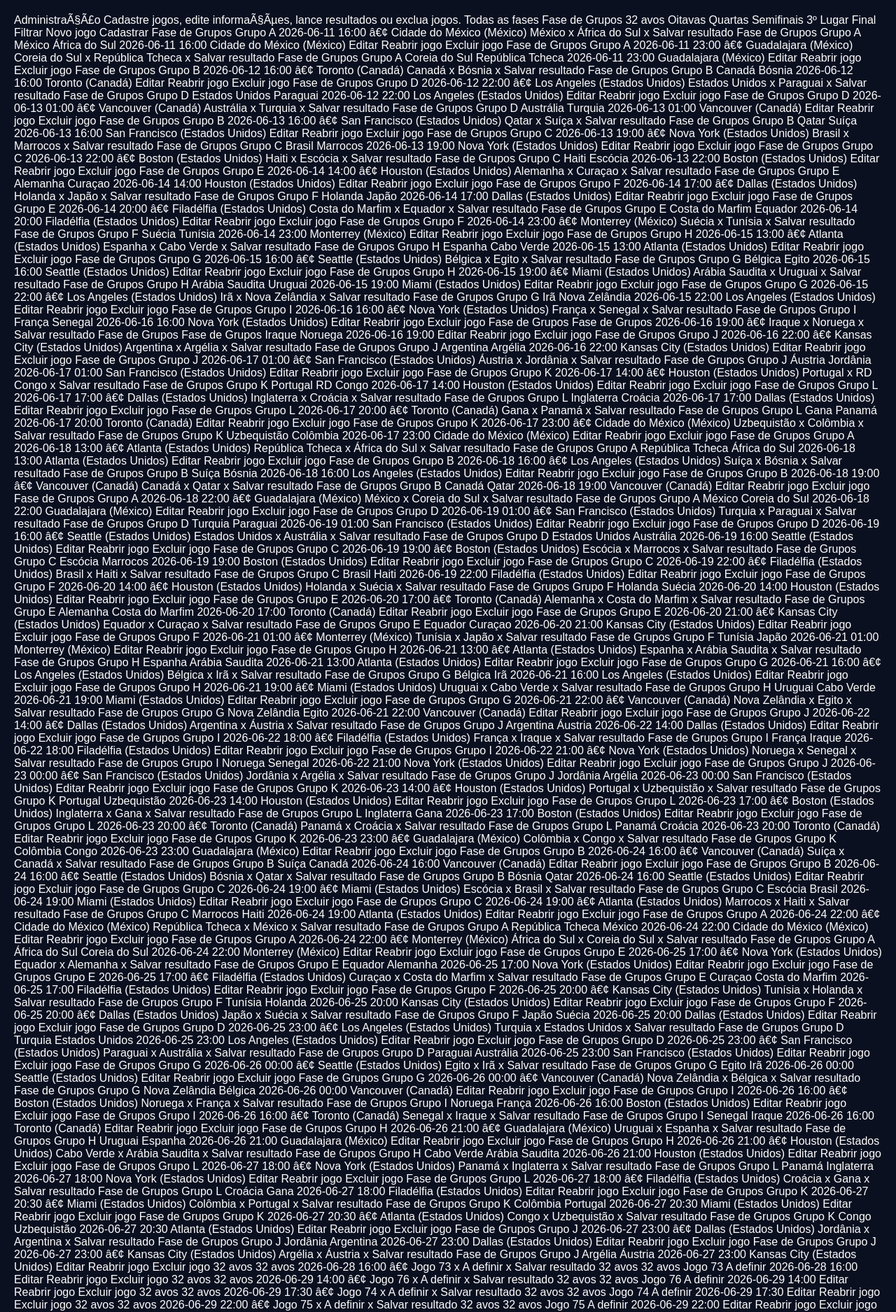
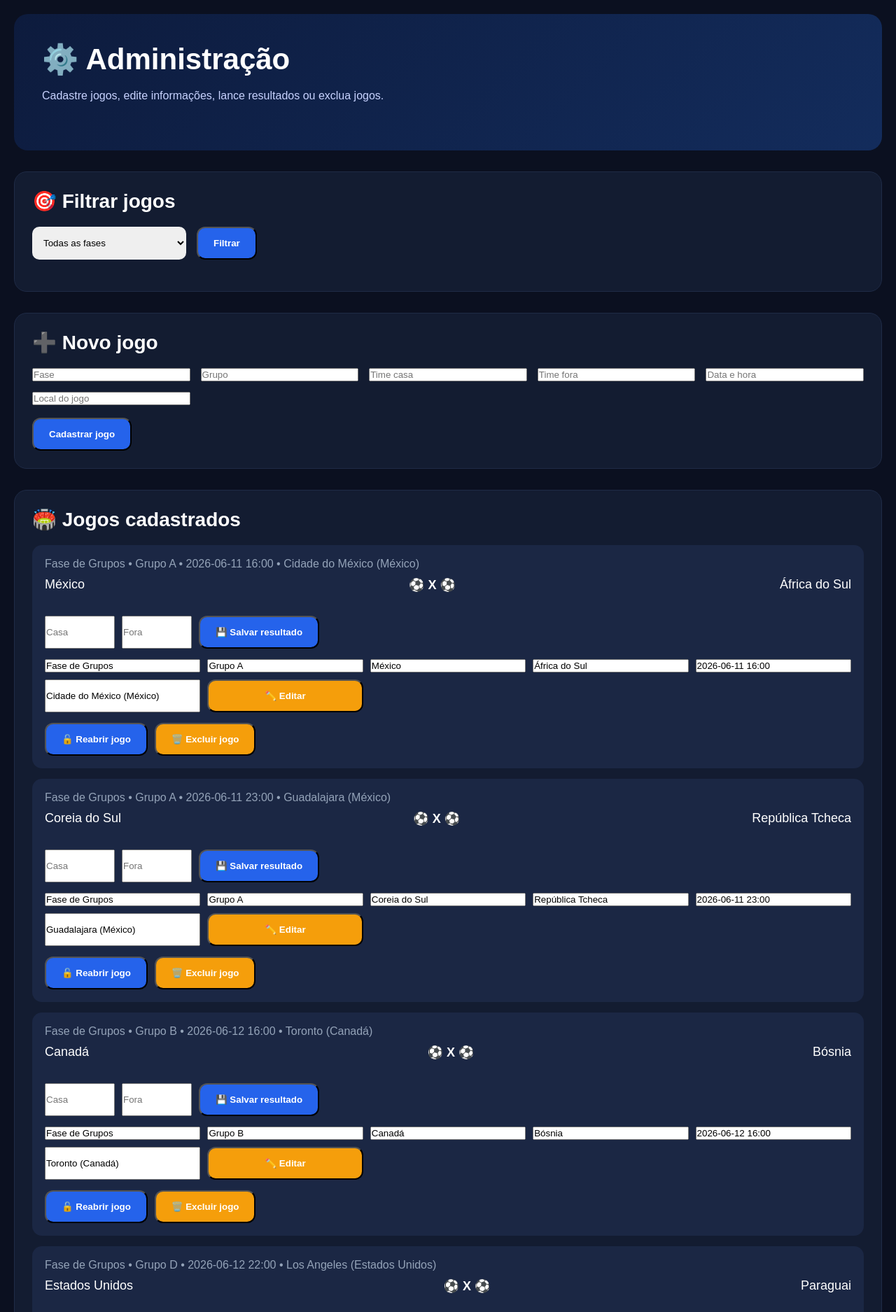
Before and after one commit to viniciusmoreira44563-cloud/bolao-copa-2026, a Flask app: page /admin in a window 1280 px wide. Shown: the top 1875 px of the page at 70% size. Run offline with Flask 3, Linux system fonts and the light colour scheme; the visitor is signed in with stand-in values (Sample User, id 1); data comes from the database, SQL or seed files in the repository.

Commit message:
Update admin.html

```diff
--- a/templates/admin.html
+++ b/templates/admin.html
@@ -1,22 +1,256 @@
-{% extends "base.html" %} {% block content %}
-AdministraÃ§Ã£o
-Cadastre jogos, edite informaÃ§Ãµes, lance resultados ou exclua jogos.
+{% extends "base.html" %}
+
+{% block content %}
+
+<section class="hero">
+
+    <h1>⚙️ Administração</h1>
+
+    <p>
+        Cadastre jogos, edite informações, lance resultados ou exclua jogos.
+    </p>
+
+</section>
+
+<section class="matches-section">
+
+    <div class="section-title">
+        <h2>🎯 Filtrar jogos</h2>
+    </div>
+
+    <form method="get" style="
+        display:flex;
+        gap:15px;
+        flex-wrap:wrap;
+        margin-bottom:20px;
+    ">
+
+        <select name="stage" style="
+            padding:12px;
+            border-radius:10px;
+            border:none;
+            min-width:220px;
+        ">
+
+            <option value="">
                 Todas as fases
+            </option>
+
             {% for s in stages %}
-        {{s}}
+
+                <option value="{{ s }}">
+                    {{ s }}
+                </option>
+
             {% endfor %}
+
+        </select>
+
+        <button type="submit" class="btn">
             Filtrar
-Novo jogo
-Cadastrar
+        </button>
+
+    </form>
+
+</section>
+
+<section class="ranking-section">
+
+    <div class="section-title">
+        <h2>➕ Novo jogo</h2>
+    </div>
+
+    <form method="post">
+
+        <input type="hidden" name="action" value="add_match">
+
+        <div style="
+            display:grid;
+            grid-template-columns:repeat(auto-fit,minmax(220px,1fr));
+            gap:15px;
+        ">
+
+            <input type="text" name="stage" placeholder="Fase" required>
+
+            <input type="text" name="group_name" placeholder="Grupo">
+
+            <input type="text" name="team_home" placeholder="Time casa" required>
+
+            <input type="text" name="team_away" placeholder="Time fora" required>
+
+            <input type="text" name="match_date" placeholder="Data e hora">
+
+            <input type="text" name="location" placeholder="Local do jogo">
+
+        </div>
+
+        <br>
+
+        <button type="submit" class="btn">
+            Cadastrar jogo
+        </button>
+
+    </form>
+
+</section>
+
+<section class="matches-section">
+
+    <div class="section-title">
+        <h2>🏟️ Jogos cadastrados</h2>
+    </div>
+
     {% for match in matches %}
-{{ match.stage }} {{ match.group_name }}
-{{ match.match_date }} â€¢ {{ match.location }}
-{{ match.team_home }} x {{ match.team_away }}
+
+    <div class="match-card">
+
+        <div class="match-info">
+
+            {{ match.stage }}
+
+            •
+
+            {{ match.group_name }}
+
+            •
+
+            {{ match.match_date }}
+
+            •
+
+            {{ match.location }}
+
+        </div>
+
+        <div class="teams">
+
+            <span>{{ match.team_home }}</span>
+
+            <strong>⚽ X ⚽</strong>
+
+            <span>{{ match.team_away }}</span>
+
+        </div>
+
         {% if match.finished %}
-Resultado: {{ match.score_home }} x {{ match.score_away }}
+
+            <div style="
+                margin-top:15px;
+                color:#fbbf24;
+                font-weight:bold;
+            ">
+                Resultado:
+                {{ match.score_home }}
+                x
+                {{ match.score_away }}
+            </div>
+
         {% endif %}
-x Salvar resultado
-{{ match.stage }} {{ match.group_name }} {{ match.team_home }} {{ match.team_away }} {{ match.match_date }} {{ match.location }} Editar
-Reabrir jogo
-Excluir jogo
-{% endfor %} {% endblock %}
+
+        <br>
+
+        <!-- RESULTADO -->
+
+        <form method="post" style="
+            display:flex;
+            gap:10px;
+            flex-wrap:wrap;
+            margin-bottom:15px;
+        ">
+
+            <input type="hidden" name="action" value="result">
+
+            <input type="hidden" name="match_id" value="{{ match.id }}">
+
+            <input
+                type="number"
+                name="score_home"
+                placeholder="Casa"
+                style="width:100px;"
+            >
+
+            <input
+                type="number"
+                name="score_away"
+                placeholder="Fora"
+                style="width:100px;"
+            >
+
+            <button type="submit" class="btn">
+                💾 Salvar resultado
+            </button>
+
+        </form>
+
+        <!-- EDITAR -->
+
+        <form method="post" style="
+            display:grid;
+            grid-template-columns:repeat(auto-fit,minmax(220px,1fr));
+            gap:10px;
+            margin-bottom:15px;
+        ">
+
+            <input type="hidden" name="action" value="edit">
+
+            <input type="hidden" name="match_id" value="{{ match.id }}">
+
+            <input type="text" name="stage" value="{{ match.stage }}">
+
+            <input type="text" name="group_name" value="{{ match.group_name }}">
+
+            <input type="text" name="team_home" value="{{ match.team_home }}">
+
+            <input type="text" name="team_away" value="{{ match.team_away }}">
+
+            <input type="text" name="match_date" value="{{ match.match_date }}">
+
+            <input type="text" name="location" value="{{ match.location }}">
+
+            <button type="submit" class="btn secondary">
+                ✏️ Editar
+            </button>
+
+        </form>
+
+        <!-- AÇÕES -->
+
+        <div style="
+            display:flex;
+            gap:10px;
+            flex-wrap:wrap;
+        ">
+
+            <form method="post">
+
+                <input type="hidden" name="action" value="unlock">
+
+                <input type="hidden" name="match_id" value="{{ match.id }}">
+
+                <button type="submit" class="btn">
+                    🔓 Reabrir jogo
+                </button>
+
+            </form>
+
+            <form method="post">
+
+                <input type="hidden" name="action" value="delete">
+
+                <input type="hidden" name="match_id" value="{{ match.id }}">
+
+                <button type="submit" class="btn secondary">
+                    🗑️ Excluir jogo
+                </button>
+
+            </form>
+
+        </div>
+
+    </div>
+
+    {% endfor %}
+
+</section>
+
+{% endblock %}
```
Lines whose indentation alone changed are shown as unchanged.
